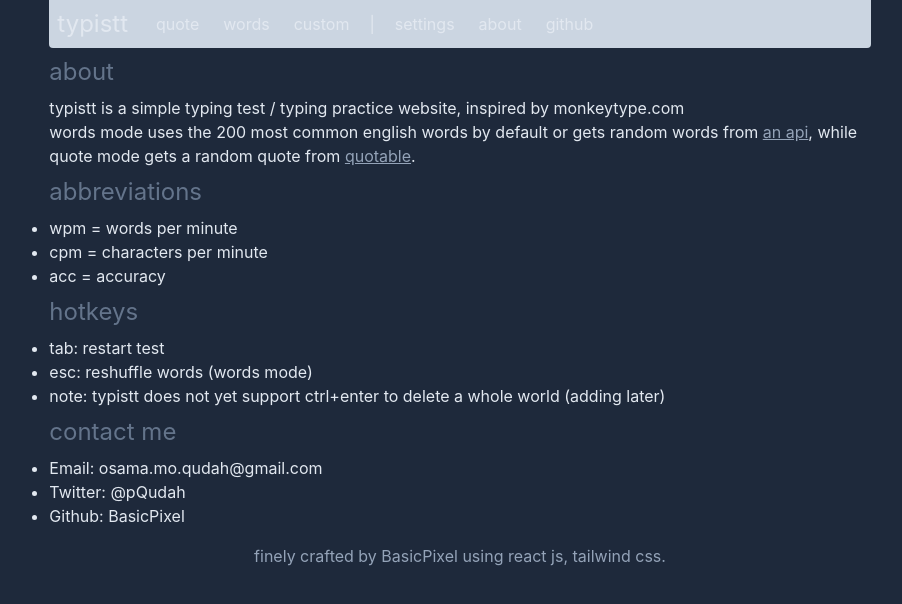
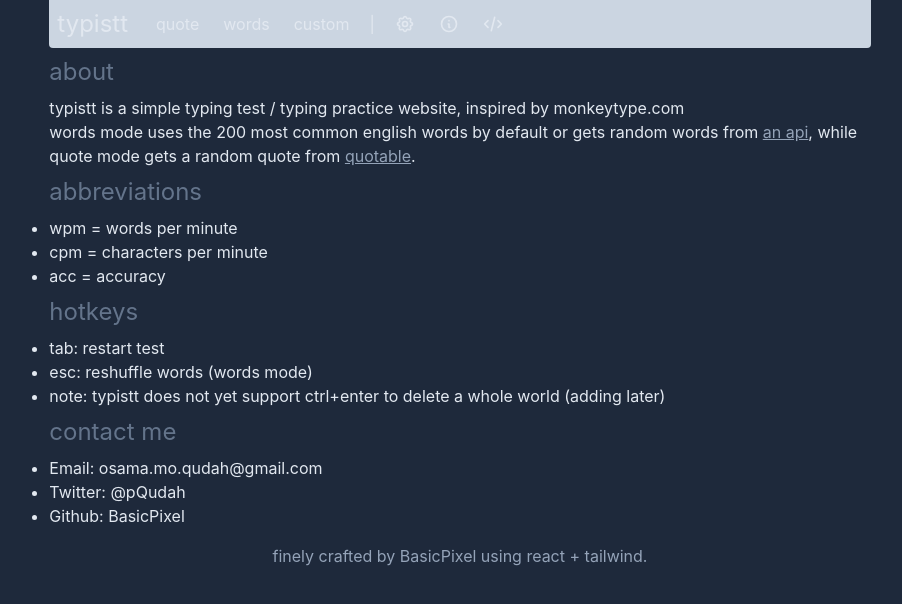
Before and after one commit to BasicPixel/typistt, a React (Create React App) app: page /about in a window 1280 px wide. Shown: the top 604 px of the page, without its empty margins (180-1082 px from the left). Built offline with nearby package versions, Linux system fonts and the light colour scheme.

Commit message:
Replace text with icons in Navbar

```diff
--- a/package.json
+++ b/package.json
@@ -3,6 +3,7 @@
   "version": "0.1.0",
   "private": true,
   "dependencies": {
+    "@heroicons/react": "^1.0.5",
     "@testing-library/jest-dom": "^5.14.1",
     "@testing-library/react": "^12.0.0",
     "@testing-library/user-event": "^13.2.1",
--- a/src/components/About.js
+++ b/src/components/About.js
@@ -1,6 +1,6 @@
 const About = () => {
   return (
-    <p>
+    <>
       <h1 className="text-2xl text-slate-500 py-2">about</h1>
       <p>
         typistt is a simple typing test / typing practice website, inspired by
@@ -50,9 +50,9 @@
         <li>Github: BasicPixel</li>
       </ul>
       <p className="text-center my-4 text-slate-400">
-        finely crafted by BasicPixel using react js, tailwind css.
+        finely crafted by BasicPixel using react + tailwind.
       </p>
-    </p>
+    </>
   );
 };
 
--- a/src/components/Navbar.js
+++ b/src/components/Navbar.js
@@ -1,5 +1,10 @@
 import "../index.css";
 import { Link } from "react-router-dom";
+import {
+  CogIcon,
+  InformationCircleIcon,
+  CodeIcon,
+} from "@heroicons/react/outline";
 
 const Navbar = () => {
   return (
@@ -30,13 +35,13 @@
         to="settings"
         className="hover:bg-slate-800 hover:transition-all duration-200 rounded p-1"
       >
-        settings
+        <CogIcon className="h-5 w-5" />
       </Link>
       <Link
         to="about"
         className="hover:bg-slate-800 hover:transition-all duration-200 rounded p-1"
       >
-        about
+        <InformationCircleIcon className="h-5 w-5" />
       </Link>
       <a
         href="https://github.com/BasicPixel/typistt"
@@ -44,7 +49,7 @@
         rel="noreferrer"
         className="hover:bg-slate-800 hover:transition-all duration-200 rounded p-1"
       >
-        github
+        <CodeIcon className="h-5 w-5" />
       </a>
     </div>
   );
```
Also changed, not shown: 1 other file (tests, documents, lock files or other folders).
